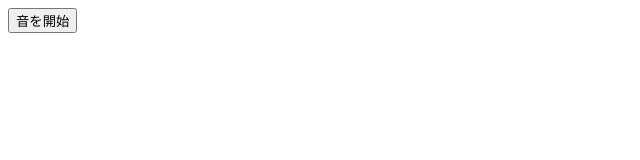
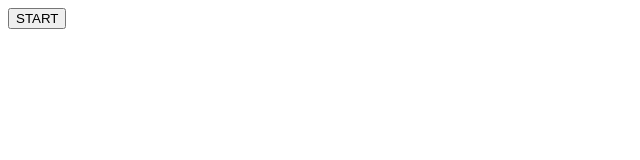
Before and after one commit to s-phi-re/eho, a plain HTML site: page test.html in a window 1280 px wide. Shown: the full height of the page, 0-640 px from the left. Drawn offline with Linux system fonts and the light colour scheme.

Commit message:
fix test page

```diff
--- a/test.html
+++ b/test.html
@@ -5,7 +5,7 @@
   <title>アンビエントサウンド</title>
 </head>
 <body>
-  <button id="startButton">音を開始</button>
+  <button id="startButton">START</button>
 
   <script>
     let audioContext;
@@ -17,7 +17,6 @@
 
     document.getElementById('startButton').addEventListener('click', () => {
       // iPhone + Safariの場合はDeviceOrientation APIの使用許可をユーザに求める
-        function permitDeviceOrientationForSafari() {
             DeviceOrientationEvent.requestPermission()
                 .then(response => {
                     if (response === "granted") {
@@ -28,7 +27,6 @@
                     }
                 })
                 .catch(console.error);
-}
 
         // AudioContextの初期化
       audioContext = new (window.AudioContext || window.webkitAudioContext)();
```
